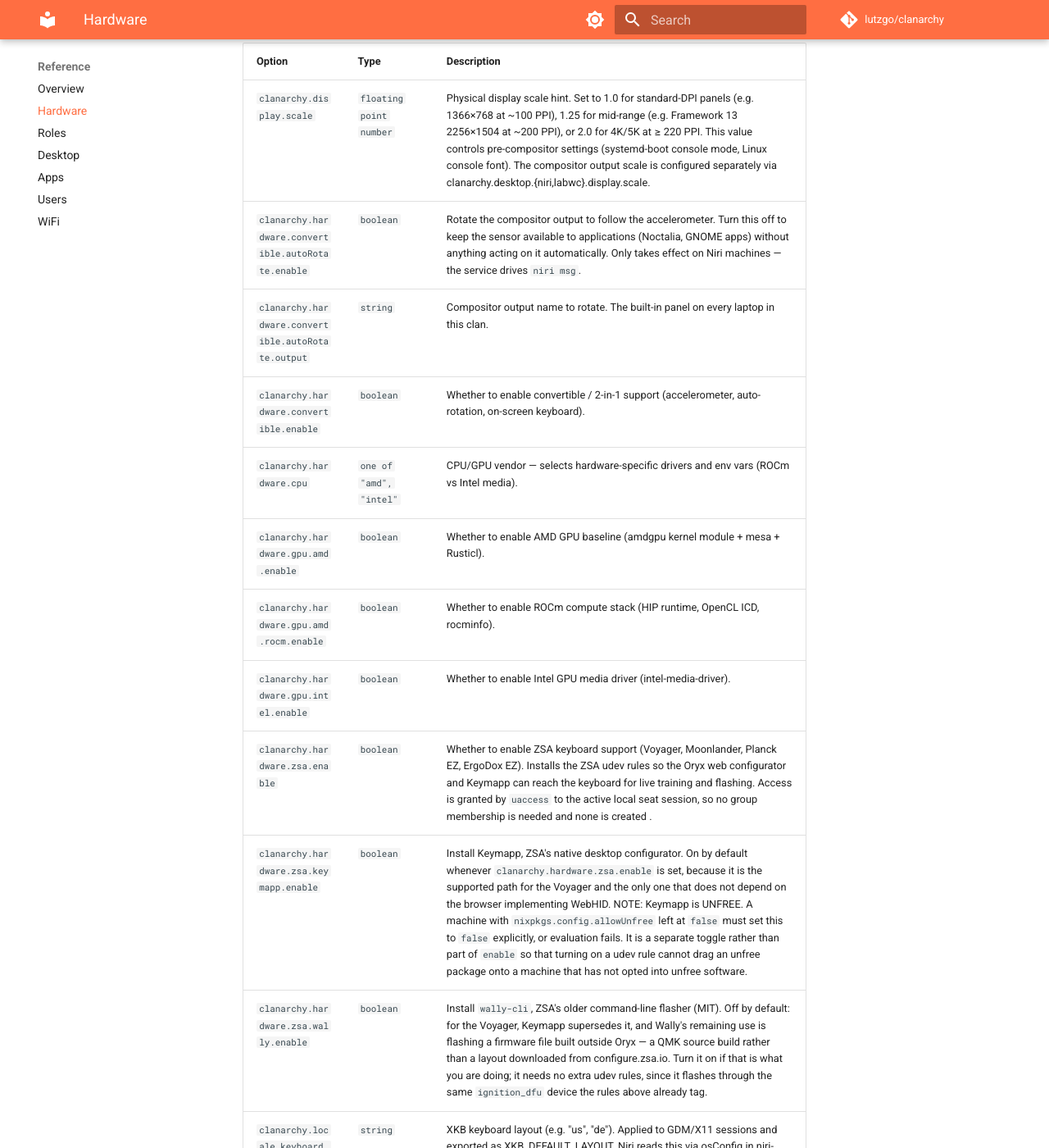
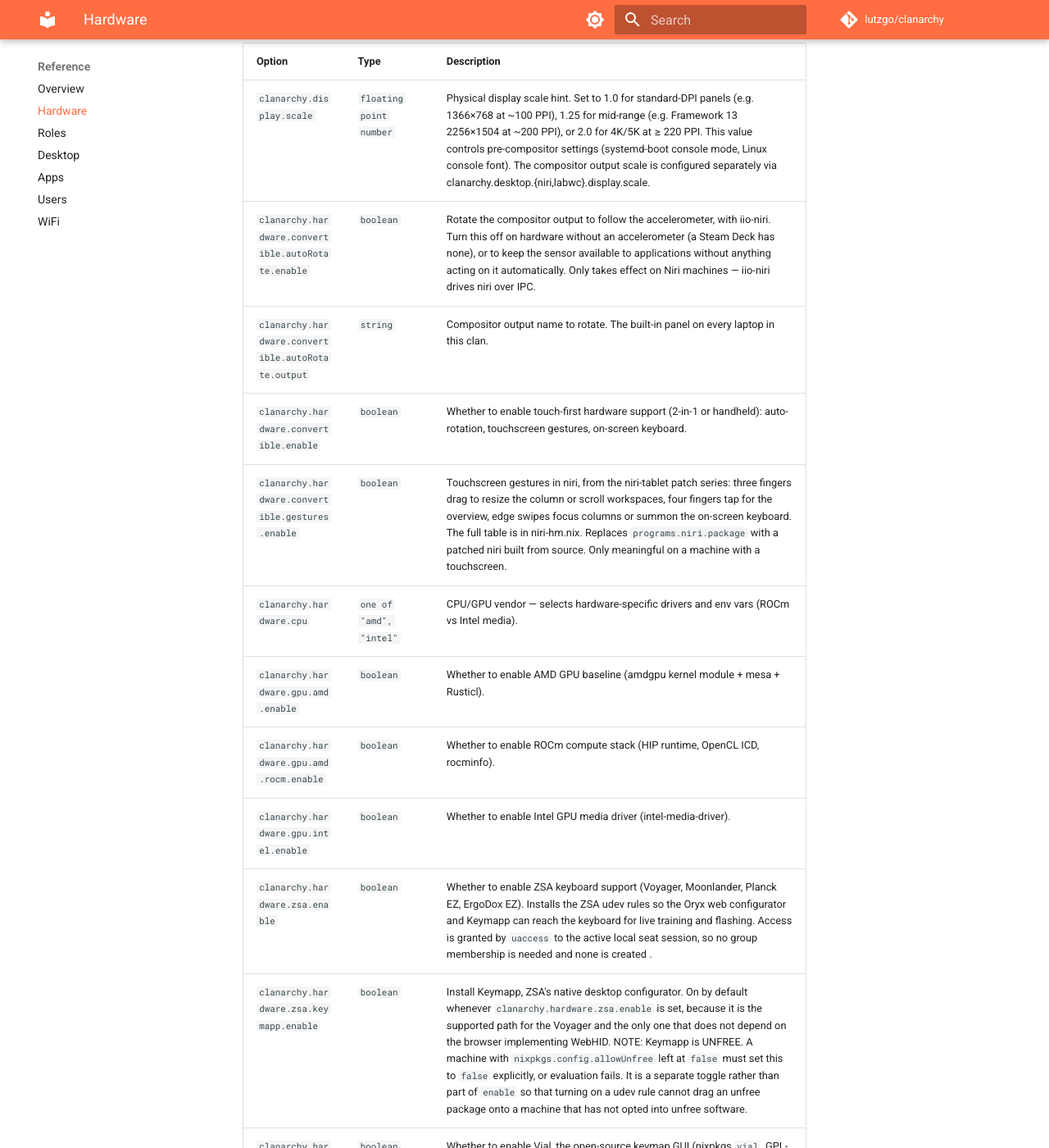
Before and after one commit to lutzgo/clanarchy, an MkDocs documentation site: the page built from docs/reference/hardware.md, in a window 1280 px wide and 1400 px high, scrolled down 321 px. Shown: the whole window at 82% size. Built offline with MkDocs 1.6.1 and Material for MkDocs 9.7.7, drawn with Linux system fonts in a browser that asks for light colours; comment, search, counter and statistics services are not loaded; some of the changed text lies outside the part shown.

Commit message:
docs: regenerate option reference

```diff
--- a/docs/reference/hardware.md
+++ b/docs/reference/hardware.md
@@ -8,15 +8,17 @@ Hardware-specific options. Set these to match the physical machine.
 | Option | Type | Description |
 |--------|------|-------------|
 | `clanarchy.display.scale` | `floating point number` | Physical display scale hint. Set to 1.0 for standard-DPI panels (e.g. 1366×768 at ~100 PPI), 1.25 for mid-range (e.g. Framework 13 2256×1504 at ~200 PPI), or 2.0 for 4K/5K at ≥ 220 PPI.  This value controls pre-compositor settings (systemd-boot console mode, Linux console font). The compositor output scale is configured separately via clanarchy.desktop.{niri,labwc}.display.scale.  |
-| `clanarchy.hardware.convertible.autoRotate.enable` | `boolean` | Rotate the compositor output to follow the accelerometer. Turn this off to keep the sensor available to applications (Noctalia, GNOME apps) without anything acting on it automatically.  Only takes effect on Niri machines — the service drives `niri msg`.  |
+| `clanarchy.hardware.convertible.autoRotate.enable` | `boolean` | Rotate the compositor output to follow the accelerometer, with iio-niri. Turn this off on hardware without an accelerometer (a Steam Deck has none), or to keep the sensor available to applications without anything acting on it automatically.  Only takes effect on Niri machines — iio-niri drives niri over IPC.  |
 | `clanarchy.hardware.convertible.autoRotate.output` | `string` | Compositor output name to rotate. The built-in panel on every laptop in this clan. |
-| `clanarchy.hardware.convertible.enable` | `boolean` | Whether to enable convertible / 2-in-1 support (accelerometer, auto-rotation, on-screen keyboard). |
+| `clanarchy.hardware.convertible.enable` | `boolean` | Whether to enable touch-first hardware support (2-in-1 or handheld): auto-rotation, touchscreen gestures, on-screen keyboard. |
+| `clanarchy.hardware.convertible.gestures.enable` | `boolean` | Touchscreen gestures in niri, from the niri-tablet patch series: three fingers drag to resize the column or scroll workspaces, four fingers tap for the overview, edge swipes focus columns or summon the on-screen keyboard. The full table is in niri-hm.nix.  Replaces `programs.niri.package` with a patched niri built from source. Only meaningful on a machine with a touchscreen.  |
 | `clanarchy.hardware.cpu` | `one of "amd", "intel"` | CPU/GPU vendor — selects hardware-specific drivers and env vars (ROCm vs Intel media). |
 | `clanarchy.hardware.gpu.amd.enable` | `boolean` | Whether to enable AMD GPU baseline (amdgpu kernel module + mesa + Rusticl). |
 | `clanarchy.hardware.gpu.amd.rocm.enable` | `boolean` | Whether to enable ROCm compute stack (HIP runtime, OpenCL ICD, rocminfo). |
 | `clanarchy.hardware.gpu.intel.enable` | `boolean` | Whether to enable Intel GPU media driver (intel-media-driver). |
 | `clanarchy.hardware.zsa.enable` | `boolean` | Whether to enable ZSA keyboard support (Voyager, Moonlander, Planck EZ, ErgoDox EZ).  Installs the ZSA udev rules so the Oryx web configurator and Keymapp can reach the keyboard for live training and flashing. Access is granted by `uaccess` to the active local seat session, so no group membership is needed and none is created . |
 | `clanarchy.hardware.zsa.keymapp.enable` | `boolean` | Install Keymapp, ZSA's native desktop configurator.  On by default whenever `clanarchy.hardware.zsa.enable` is set, because it is the supported path for the Voyager and the only one that does not depend on the browser implementing WebHID.  NOTE: Keymapp is UNFREE. A machine with `nixpkgs.config.allowUnfree` left at `false` must set this to `false` explicitly, or evaluation fails. It is a separate toggle rather than part of `enable` so that turning on a udev rule cannot drag an unfree package onto a machine that has not opted into unfree software.  |
+| `clanarchy.hardware.zsa.vial.enable` | `boolean` | Whether to enable Vial, the open-source keymap GUI (nixpkgs `vial`, GPL-2.0+), and its udev rule.  Vial only talks to a keyboard running VIAL FIRMWARE. A Voyager as it ships from ZSA runs Oryx's QMK build, which Vial does not recognise — the app opens and lists nothing. Flash a Vial build first (with Keymapp or Wally; the ZSA rules above already cover the bootloader). The bar's Vial keymap overlay reads a `.vil` exported from this app . |
 | `clanarchy.hardware.zsa.wally.enable` | `boolean` | Install `wally-cli`, ZSA's older command-line flasher (MIT).  Off by default: for the Voyager, Keymapp supersedes it, and Wally's remaining use is flashing a firmware file built outside Oryx — a QMK source build rather than a layout downloaded from configure.zsa.io. Turn it on if that is what you are doing; it needs no extra udev rules, since it flashes through the same `ignition_dfu` device the rules above already tag.  |
 | `clanarchy.locale.keyboard.layout` | `string` | XKB keyboard layout (e.g. "us", "de"). Applied to GDM/X11 sessions and exported as XKB_DEFAULT_LAYOUT. Niri reads this via osConfig in niri-hm.nix.  |
 | `clanarchy.locale.keyboard.options` | `null or string` | XKB options, comma-separated. null = no extra options. Example: "compose:ralt" makes Right Alt the Compose key, enabling German Umlaut input on a US keyboard.  |
```
